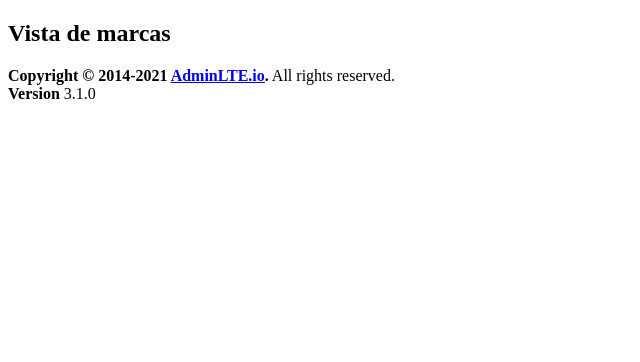
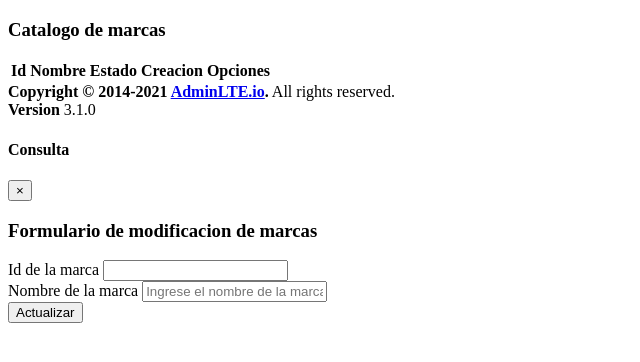
Before and after one commit to 19yisus/proyecto-anasusana, a PHP site: template views/contents/marcas/vis_index.php in a window 1280 px wide. Shown: the top 362 px of the page, without its empty margins (0-640 px from the left). Run offline with PHP 8.4, Linux system fonts and the light colour scheme; the template is opened without the code that fills it, so the values that code supplies are empty; some libraries are stand-ins or nearby versions.

Commit message:
Modulo marca completo

```diff
--- a/views/contents/grupos/vis_index.php
+++ b/views/contents/grupos/vis_index.php
@@ -41,8 +41,6 @@
                 </div>
                 <!-- /.card -->
               </div>
-                <!--/.col (left) -->
-            <!--/.col (right) -->
             </div>
             <!-- /.row -->
           </div><!-- /.container-fluid -->
@@ -106,8 +104,6 @@
     });
   }
 
-  const FreshCatalogo = () => $(`#dataTable`).DataTable().ajax.reload(null, false);
-
   $( () => {
     $('#dataTable').DataTable({
       ajax:{
--- /dev/null
+++ b/views/contents/marcas/modal.php
@@ -0,0 +1,109 @@
+<div class="modal fade" id="modal-lg">
+    <div class="modal-dialog modal-lg">
+        <div class="modal-content">
+            <div class="modal-header">
+                <h4 class="modal-title">Consulta</h4>
+                <button type="button" class="close" data-dismiss="modal" aria-label="Close">
+                <span aria-hidden="true">&times;</span>
+                </button>
+            </div>
+            <div class="modal-body">
+                <div class="row">
+                    <div class="col-md-12">
+                        <div class="card card-cyan">
+                            <div class="card-header">
+                                <h3 class="card-title">Formulario de modificacion de marcas</h3>
+                            </div>
+                            <!-- /.card-header -->
+                            <!-- form start -->
+                            <form id="formulario" action="<?php echo constant("URL");?>controller/c_marca.php" name="formulario" method="POST" autocomplete="off" class="needs-validation" novalidate>
+                                <div class="card-body">
+                                    <div class="row">
+                                        <div class="col-5 col-sm-12">
+                                            <div class="form-group">
+                                                <label for="id_marca">Id de la marca</label>
+                                                <input type="text" name="id_marca" id="id_marca" class="form-control" readonly>
+                                            </div>
+                                        </div>
+                                        <div class="col-7 col-sm-12">
+                                            <div class="form-group">
+                                                <label for="nom_marca">Nombre de la marca</label>
+                                                <input type="text" name="nom_marca" id="nom_marca" placeholder="Ingrese el nombre de la marca" class="form-control">
+                                            </div>
+                                        </div>
+                                    </div>
+                                </div>
+                                <!-- /.card-body -->
+                                <div class="card-footer">
+                                    <input type="hidden" name="ope">
+                                    <button type="button" id="btn" onclick="ope.value = this.value" value="Actualizar" class="btn btn-primary">Actualizar</button>
+                                </div>
+                            </form>
+                        </div>
+                        <!-- /.card -->
+                    </div>
+                    <!-- /.row -->
+                </div>
+            </div>
+        </div>
+        <!-- /.modal-content -->
+    </div>
+    <!-- /.modal-dialog -->
+</div>
+<!-- /.modal -->
+<script>
+    $("#btn").click( async () =>{
+        if($("#formulario").valid()){
+            let res = await Confirmar();
+            if(!res) return false;
+
+            let datos = new FormData(document.formulario);
+            fetch(`<?php echo constant("URL");?>controller/c_marca.php`, {
+                method: "POST",
+                body: datos,
+            }).then( response => response.json())
+            .then( res =>{
+                FreshCatalogo();
+                document.formulario.reset();
+                $("#modal-lg").modal("hide");
+
+                Toast.fire({
+                    icon: `${res.data.code}`,
+                    title: `${res.data.message}`
+                });
+            }).catch( Err => console.log(Err))
+        }
+    })
+
+    $("#formulario").validate({
+        rules:{
+            nom_marca:{
+                required: true,
+                minlength: 3,
+            },
+            status_marca:{
+                required: true,
+            }
+        },
+        messages:{
+            nom_marca:{
+                required: "Este campo no puede estar vacio",
+                minlength: "Debe de contener al menos 3 caracteres",
+            },
+            status_marca:{
+                required: "Este campo no puede estar vacio",
+            }
+        },
+        errorElement: "span",
+        errorPlacement: function (error, element){
+            error.addClass("invalid-feedback");
+            element.closest(".form-group").append(error);
+        },
+        highlight: function (element, errorClass, validClass){
+            $(element).addClass('is-invalid');
+        },
+        unhighlight: function (element, errorClass, validClass){
+            $(element).removeClass('is-invalid');
+        }
+    });
+</script>
--- a/views/contents/marcas/vis_index.php
+++ b/views/contents/marcas/vis_index.php
@@ -20,7 +20,32 @@
         <!-- Main content -->
         <section class="content">
           <div class="container-fluid">
-            <h1>Vista de marcas</h1>
+          <div class="row">
+              <div class="col-md-12">
+                <div class="card card-primary">
+                  <div class="card-header">
+                    <h3 class="card-title">Catalogo de marcas</h3>
+                  </div>
+                  <!-- /.card-header -->
+                  <div class="card-body">
+                    <table id="dataTable" class="table table-bordered table-striped">
+                      <thead>
+                        <tr>
+                          <th>Id</th>
+                          <th>Nombre</th>
+                          <th>Estado</th>
+                          <th>Creacion</th>
+                          <th>Opciones</th>
+                        </tr>
+                      </thead>
+                      <tbody></tbody>
+                    </table>
+                  </div>
+                </div>
+                <!-- /.card -->
+              </div>
+            </div>
+            <!-- /.row -->
           </div><!-- /.container-fluid -->
         </section>
         <!-- /.content -->
@@ -41,5 +66,98 @@
       <!-- /.control-sidebar -->
     </div>
 <!-- ./wrapper -->
-<?php $this->GetComplement("scripts");?>
+<?php
+  $this->GetComplement("scripts");
+  require_once("./views/contents/marcas/modal.php");
+?>
+<script>
+  const ChangeStatus = async (value, id) => {
+    const form = document.getElementById(`formSecondary-${id}`);
+    if(value !== 2){
+      form.ope.value = "Desactivar";
+      form.status_marca.value = value;
+    }else form.ope.value = "Eliminar";
+
+    let res = await Confirmar();
+    if(!res) return false;
+
+    const data = new FormData(form);
+    await fetch(`<?php echo constant("URL");?>controller/c_marca.php`,{
+      method: "POST",
+      body: data
+    }).then(response => response.json())
+    .then( res =>{
+      Toast.fire({
+        icon: `${res.data.code}`,
+        title: `${res.data.message}`
+      });
+      FreshCatalogo();
+    });
+  }
+
+  const Consultar = async (value) => {
+    await fetch(`<?php echo constant("URL");?>controller/c_marca.php?ope=Consultar_marca&id_marca=${value}`)
+    .then( response => response.json()).then( res => {
+      const form = document.formulario;
+      form.id_marca.value = res.data.id_marca;
+      form.nom_marca.value = res.data.nom_marca;
+    })
+    .catch( Err => {
+      console.error(Err)
+    });
+  }
+
+  $( () => {
+    $('#dataTable').DataTable({
+      ajax:{
+        url: "<?php echo constant("URL");?>controller/c_marca.php?ope=Todos_marcas",
+        dataSrc: "data",
+      },
+      columns: [
+        {data: "id_marca"},
+        {data: "nom_marca"},
+        {data: "status_marca",
+        render: function(data){
+          return (data == 1) ? "Activo" : "Innactivo";
+        }},
+        {data: "created_marca",
+        render: function(data){
+          return moment(data).format("DD/MM/YYYY h:mm A")
+        }},
+        {defaultContent: "",
+        render: function(data, type, row, meta){
+          let btn_secondary;
+          if(row.status_marca === "1"){
+            btn_secondary = `<button class="btn btn-sm btn-success" onclick="ChangeStatus(0,${row.id_marca})"><i class="fas fa-power-off"></i></button>`;
+          }else{
+            btn_secondary = `
+            <button type="button" class="btn btn-sm btn-danger" onclick="ChangeStatus(1,${row.id_marca})"><i class="fas fa-power-off"></i></button>
+            <button type="button" class="btn btn-sm btn-warning"><i class="fas fa-trash" onclick="ChangeStatus(2,${row.id_marca})"></i></button>`;
+          }
+          let btn = `
+            <form method="POST" id="formSecondary-${row.id_marca}" action="<?php echo constant('URL');?>controller/c_marca.php">
+              <input type="hidden" name="id_marca" value="${row.id_marca}">
+              <input type="hidden" name="status_marca">
+              <input type="hidden" name="ope">
+            </form>
+            <div class="btn-group">
+              <button type="button" class="btn btn-sm btn-info" data-toggle="modal" data-target="#modal-lg" onclick="Consultar(${row.id_marca})"><i class="fas fa-edit"></i></button>${btn_secondary}
+            </div>`;
+
+          return btn;
+        }}
+      ],
+      "paging": true,
+      "lengthChange": false,
+      "searching": true,
+      "ordering": true,
+      "info": true,
+      "autoWidth": false,
+      "responsive": true,
+      language: {
+        url: `<?php echo constant("URL");?>views/js/DataTable.config.json`
+      }
+    });
+  })
+</script>
 </html>
--- a/views/includes/scripts.php
+++ b/views/includes/scripts.php
@@ -45,6 +45,8 @@
 <!-- Toastr -->
 <script src="<?php echo constant("URL");?>views/plugins/toastr/toastr.min.js"></script>
 <script>
+    const FreshCatalogo = () => $(`#dataTable`).DataTable().ajax.reload(null, false);
+
     const Toast = Swal.mixin({
         toast: true,
         position: "top-end",
```
Also changed, not shown: controller/c_marca.php (added, +83 -0 lines), models/m_marca.php (added, +68 -0 lines), views/contents/marcas/vis_form.php (added, +121 -0 lines). Lines whose indentation alone changed are shown as unchanged.
